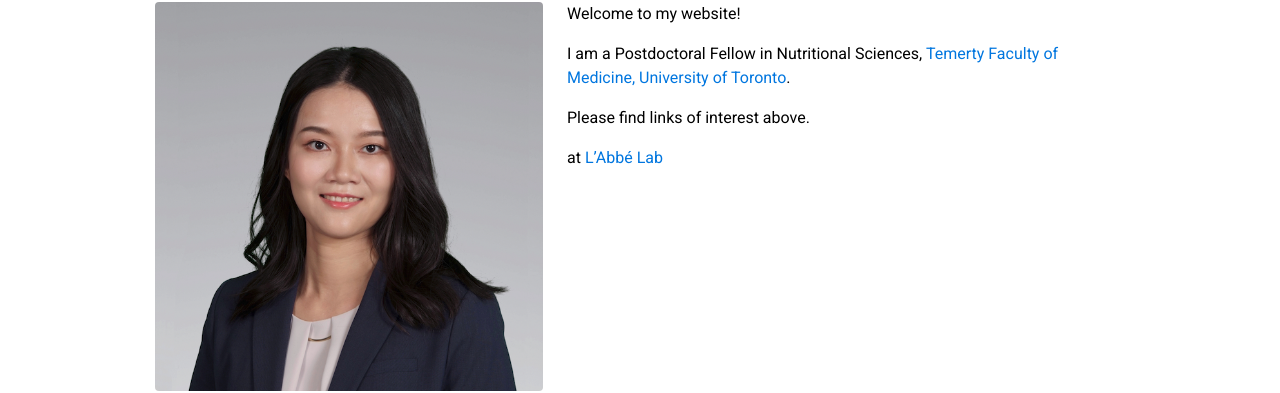
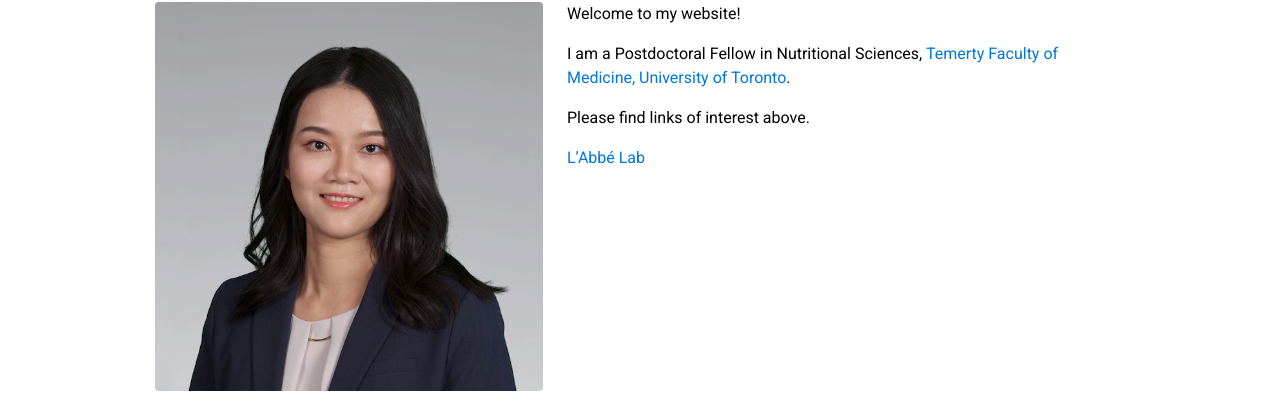
Before and after one commit to guanlanhu/guanlanhu.github.io, a Jekyll site: the page built from _pages/about.md, in a window 1280 px wide. Shown: the part 222-615 px from the top of the page. Built offline with Jekyll 4.4.1, drawn with Linux system fonts in a browser that asks for light colours; full-size pictures stand in for the smaller copies a plugin makes; comment, search, counter and statistics services are not loaded; a style sheet for code colours, icons or effects is not loaded.

```diff
--- a/_pages/about.md
+++ b/_pages/about.md
@@ -24,4 +24,4 @@ I am a Postdoctoral Fellow in Nutritional Sciences, <a href='https://temertymedi
 
 Please find links of interest above.
 
-at <a href='https://labbelab.utoronto.ca/'>L'Abbé Lab</a>
+<a href='https://labbelab.utoronto.ca/'>L'Abbé Lab</a>
```
